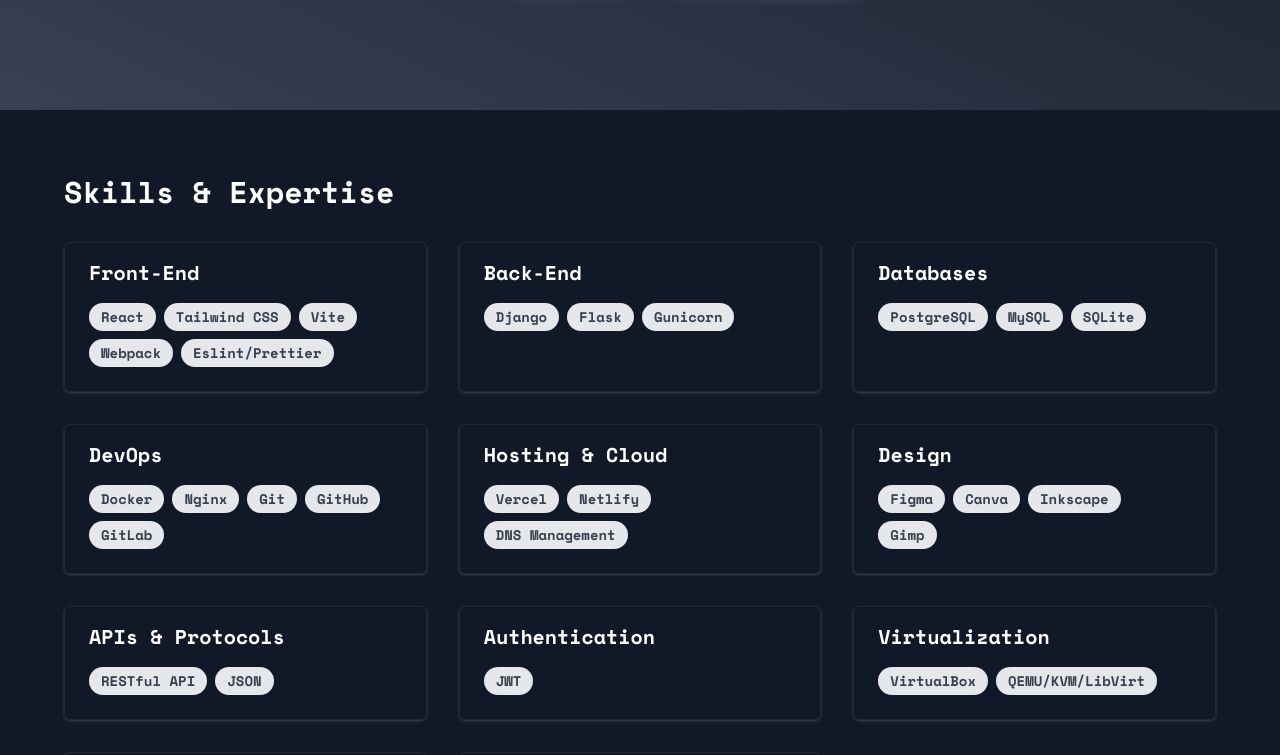
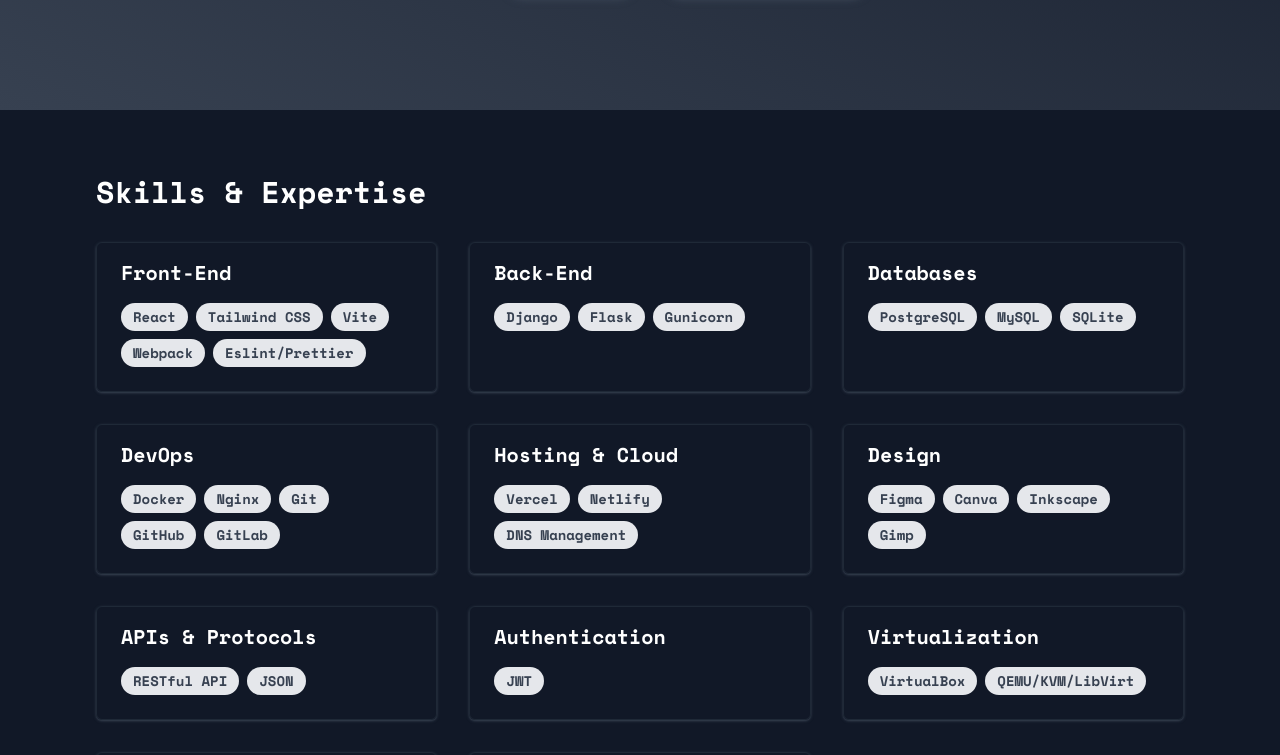
Before and after one commit to an4s911/portfolio, a React (Vite) app: page / in a window 1280 px wide. Shown: the part 543-1298 px from the top of the page. Built offline with nearby package versions, Linux system fonts and the light colour scheme.

Commit message:
formatting

```diff
--- a/src/index.css
+++ b/src/index.css
@@ -23,6 +23,10 @@
     @apply py-16 px-4 md:px-8 lg:px-16 scroll-mt-16 lg:scroll-mt-20;
 }
 
+section:not(:first-of-type) {
+    @apply lg:px-24;
+}
+
 section:not(:last-child):not(:first-of-type) {
     @apply border-gray-200 dark:border-[#2f2f2f] border-b-[1px] transition-[border] duration-300;
 }
```
